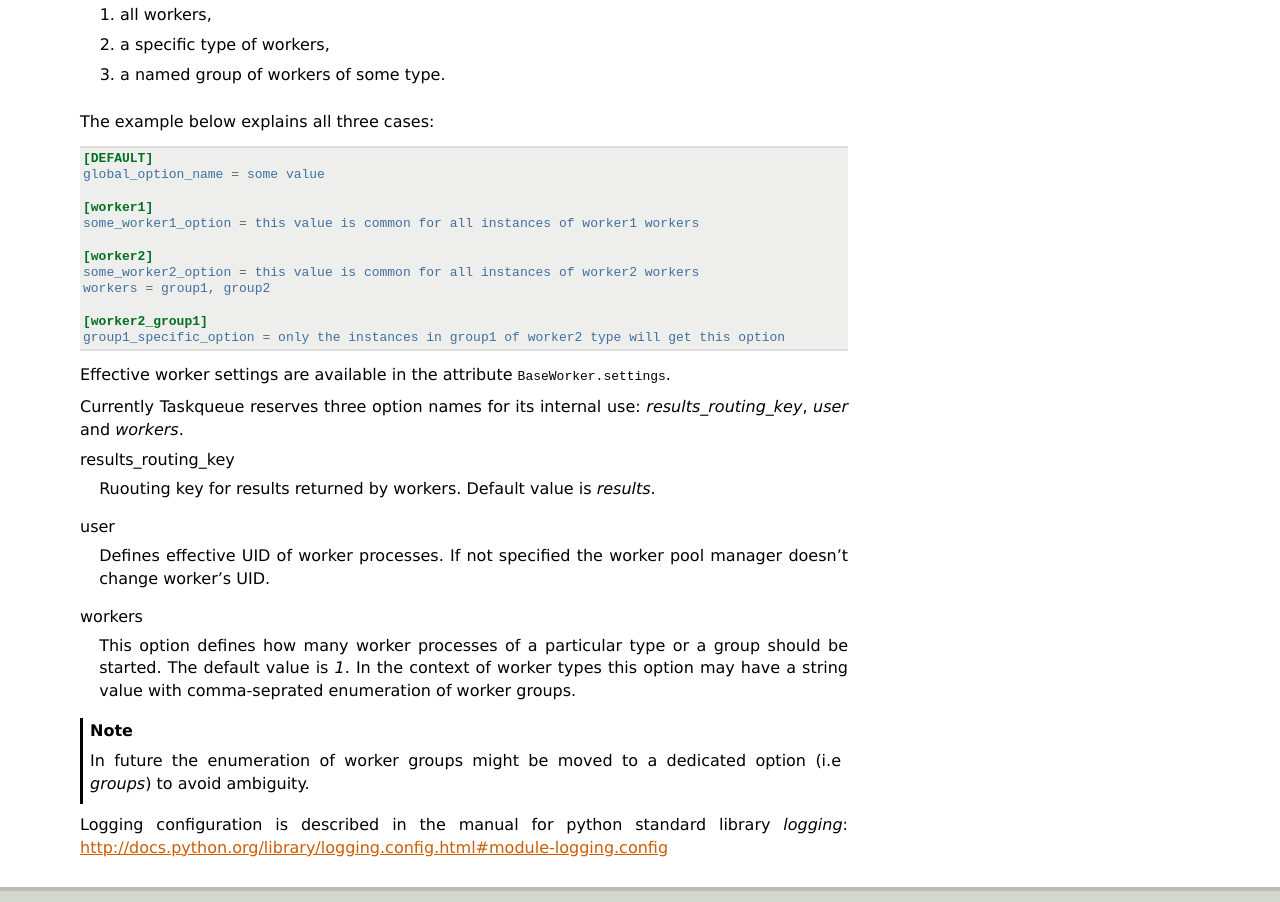
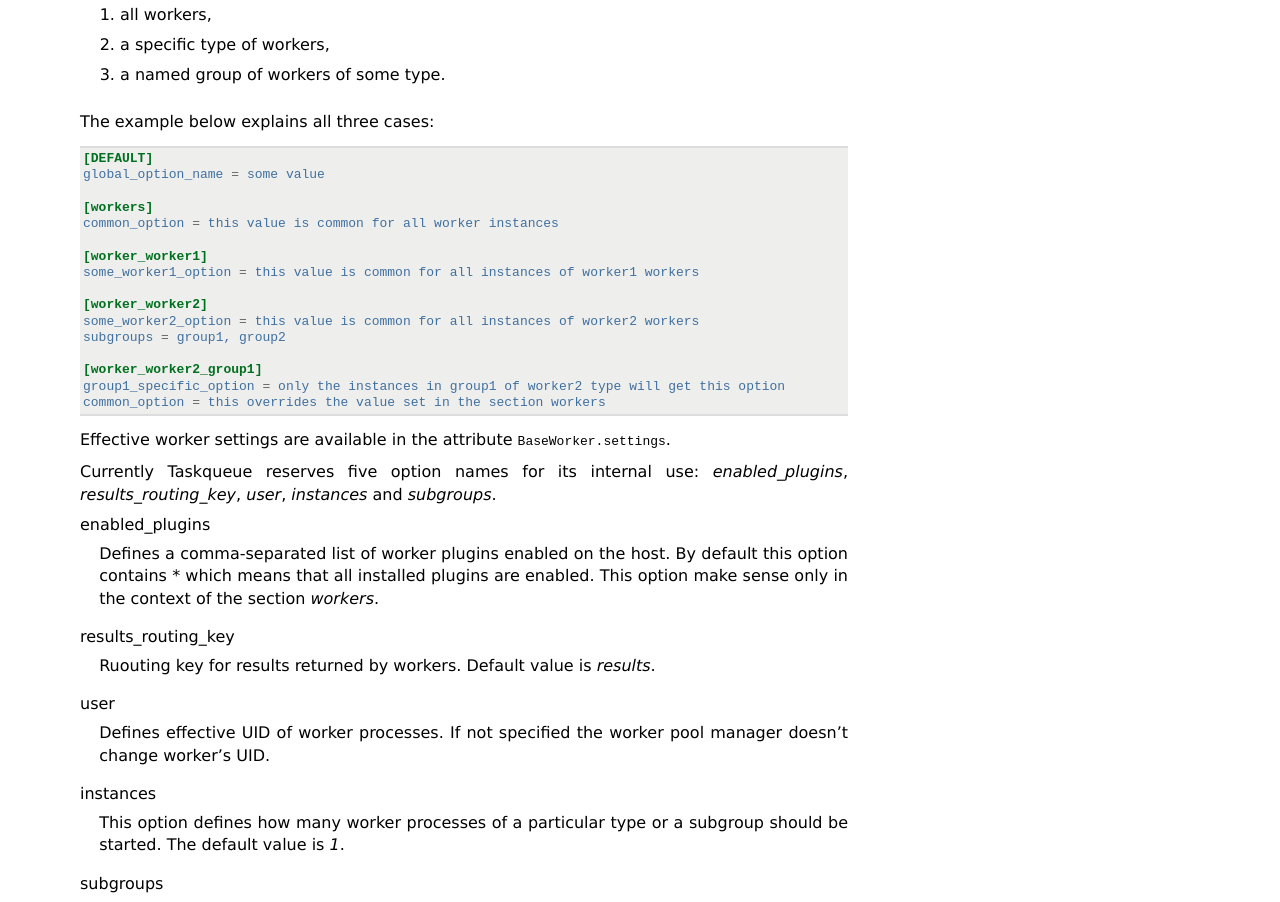
Before and after one commit to rojkov/taskqueue, a Sphinx documentation site: the page built from docs/configuration.rst, in a window 1280 px wide and 1400 px high. Shown: the part 360-1262 px from the top of the window. Built offline with Sphinx 7.4.7, drawn with Linux system fonts in a browser that asks for light colours; some of the changed text lies outside the part shown.

Commit message:
update documentation

```diff
--- a/docs/configuration.rst
+++ b/docs/configuration.rst
@@ -24,20 +24,29 @@ The example below explains all three cases:
     [DEFAULT]
     global_option_name = some value
 
-    [worker1]
+    [workers]
+    common_option = this value is common for all worker instances
+
+    [worker_worker1]
     some_worker1_option = this value is common for all instances of worker1 workers
 
-    [worker2]
+    [worker_worker2]
     some_worker2_option = this value is common for all instances of worker2 workers
-    workers = group1, group2
+    subgroups = group1, group2
 
-    [worker2_group1]
+    [worker_worker2_group1]
     group1_specific_option = only the instances in group1 of worker2 type will get this option
+    common_option = this overrides the value set in the section workers
 
 Effective worker settings are available in the attribute :attr:`BaseWorker.settings`.
 
-Currently Taskqueue reserves three option names for its internal use:
-`results_routing_key`, `user` and `workers`.
+Currently Taskqueue reserves five option names for its internal use:
+`enabled_plugins`, `results_routing_key`, `user`, `instances` and `subgroups`.
+
+enabled_plugins
+    Defines a comma-separated list of worker plugins enabled on the host. By default
+    this option contains `*` which means that all installed plugins are enabled.
+    This option make sense only in the context of the section `workers`.
 
 results_routing_key
     Ruouting key for results returned by workers. Default value is `results`.
@@ -46,15 +55,13 @@ user
     Defines effective UID of worker processes. If not specified the worker pool
     manager doesn't change worker's UID.
 
-workers
+instances
     This option defines how many worker processes of a particular type
-    or a group should be started. The default value is `1`. In the context of
-    worker types this option may have a string value with comma-seprated
-    enumeration of worker groups.
+    or a subgroup should be started. The default value is `1`.
 
-.. note::
-    In future the enumeration of worker groups might be moved to
-    a dedicated option (i.e `groups`) to avoid ambiguity.
+subgroups
+    Introduces a comma-separated list of subgroups of worker processes of the same type.
+    Settings for each group are defined in a respective section.
 
 Logging configuration is described in the manual for python standard library
 `logging`: http://docs.python.org/library/logging.config.html#module-logging.config
--- a/docs/ruote.rst
+++ b/docs/ruote.rst
@@ -57,7 +57,7 @@ the setting `results_routing_key` to `ruote_workitems`:
 
 .. code-block:: guess
 
-    [DEFAULT]
+    [workers]
     results_routing_key = ruote_workitems
 
 Make sure that some taskqueue dispetchers and workpools are running. Now you
```
Also changed, not shown: README.rst (+9 -11 lines), docs/quickstart.rst (+9 -11 lines).
